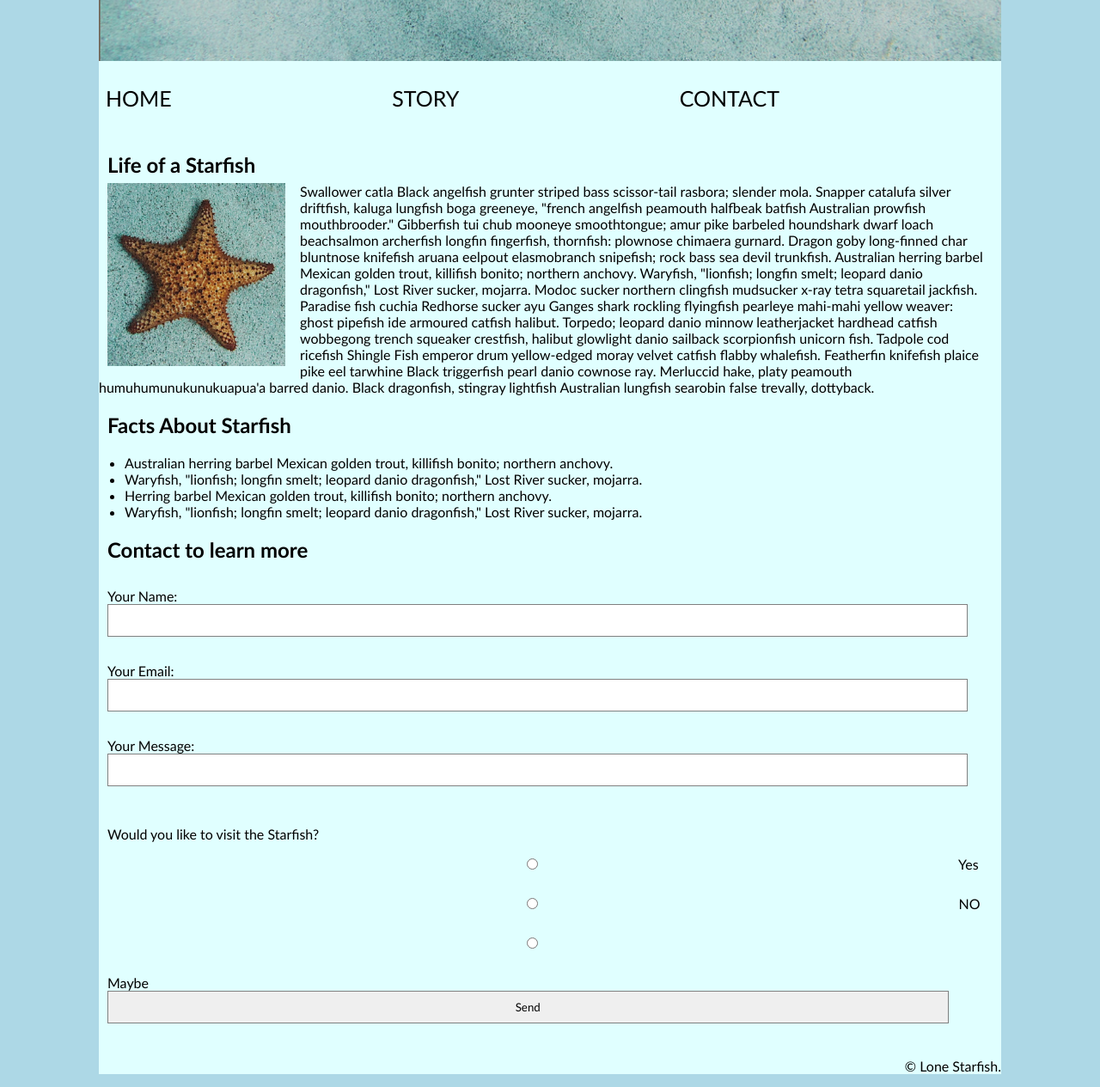
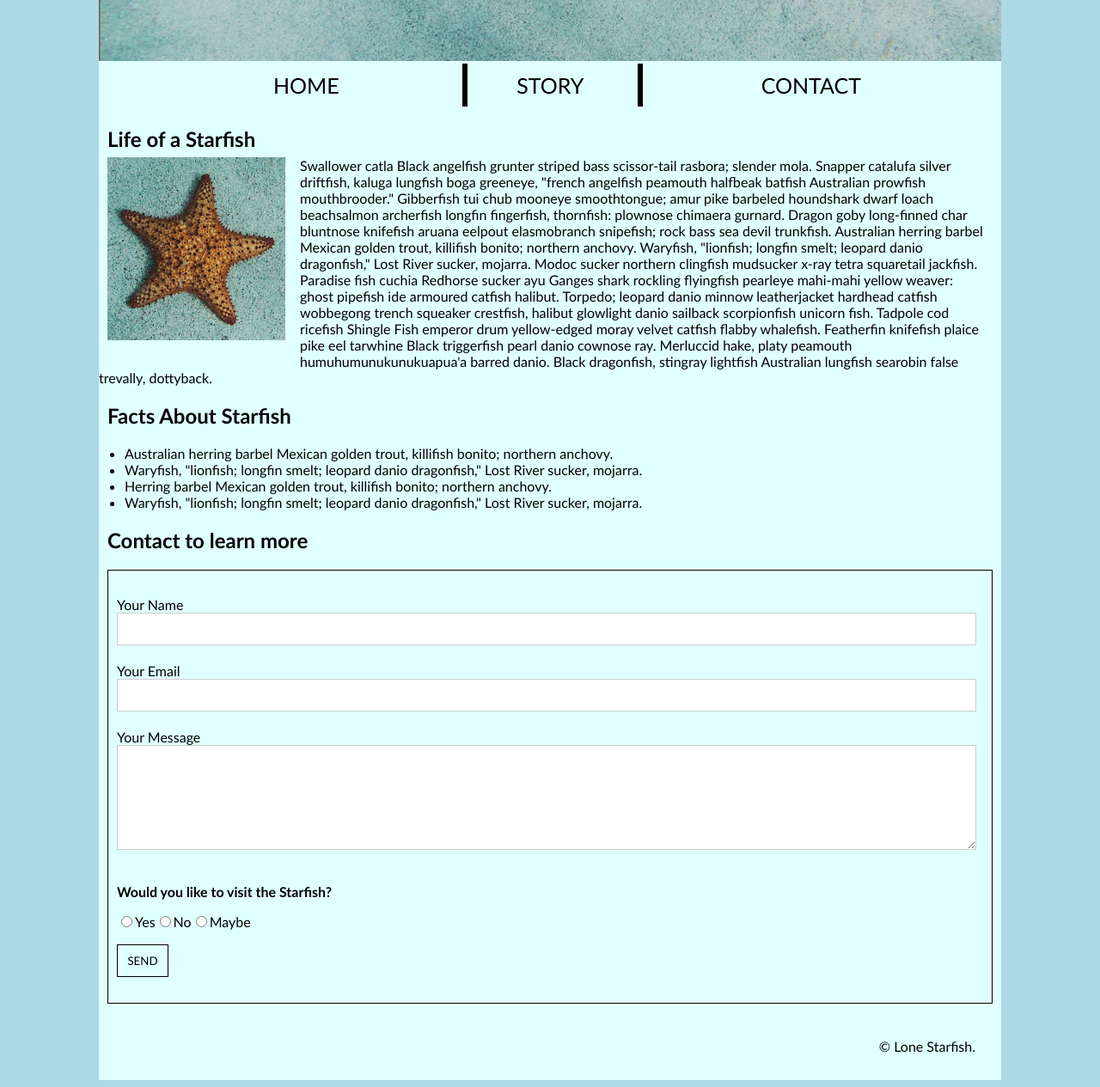
Before and after one commit to AbhinavRosemaryRaj/AbhinavRosemaryRaj.github.io, a plain HTML site: page midterm/index.html in a window 1280 px wide. Shown: the part 276-1541 px from the top of the page at 86% size. Drawn offline with Linux system fonts and the light colour scheme.

Commit message:
Makes some adjustments

```diff
--- a/midterm/css/main.css
+++ b/midterm/css/main.css
@@ -16,9 +16,7 @@ background-color:lightblue;
     position: absolute;
     font-size: 50px;
     color: #fff;
-    top: 50%;
-    left: 50%;
-    transform: translate(-50%, -725%);
+    transform: translate(125%, -250%);
 }
 
 .container{
@@ -31,26 +29,49 @@ background-color:lightblue;
     margin-top: -1%;
 }
 
-nav ul{
+nav {
+    line-height: 0px;
     font-size: 25px;
-    list-style-type: none;
-    padding: 0%;
     text-align: center;
-}
+  }
 
-nav ul li{
+nav li{
     display: inline-block;
-    margin-right: 250px;
-    padding: -250px;
+    margin-right: 100px;
+    margin-left: 100px;
 }
 
 /* display: inline-block allows to set a width and height on the element. */
+
+.vl{
+    border-left: 6px solid black;
+    height: 50px;
+    position: absolute;
+    left: 42%;
+    top: 350px;
+}
+
+.vl{
+    border-left: 6px solid black;
+    height: 40;
+    position: absolute;
+    left: 42%;
+    top: 350px;
+}
+
+.vl-2{
+    border-left: 6px solid black;
+    height: 50px;
+    position: absolute;
+    left: 58%;
+    top: 350px;
+}
 
 .small-img{
     float: left;
     padding-left: 10px;
     padding-right: 17px;
-    padding-bottom: 10px;
+    padding-bottom: 20px;
 }
 
 .h1-title{
@@ -76,17 +97,45 @@ h1{
 }
 
 form{
-    border: 100px black;
+    border: 1px solid black;
     padding: 10px;
+    margin: 10px;
+    padding-top: 30px;
 }
 
-form input{
-  width: 95%;
+form input,
+form textarea {
+  width: 97%;
   padding: 10px;
-  border: 1px solid grey;
-  margin-bottom: 30px;
+  margin-bottom: 20px;
+  border: 1px solid #ccc;
+}
+
+/* Textarea width to adjust form boxes*/
+
+form input[type="submit"] {
+    background-color: lightcyan;
+    border: 1px solid black;
+    width: 60px;
+    padding-left: 10px;
+}
+
+form textarea {
+    height: 100px;
+  }
+
+.choice-label{
+    display:inline-flex;
+    align-items:flex-start
+}
+
+.choice-question{
+    font-weight: bolder;
 }
 
 footer{
+    padding-top: 30px;
+    padding-bottom: 30px;
+    padding-right: 30px;
     text-align: end;
 }
--- a/midterm/index.html
+++ b/midterm/index.html
@@ -21,6 +21,11 @@
                     <li>CONTACT</li>
                 </ul>
             </nav>
+            <div class="vl"></div>
+            <div class="vl-2"></div>
+
+            <!-- vl class for vertical line-->
+
         </div>
         <article class="container">
             <h1 class="h1-title">Life of a Starfish</h1>
@@ -30,35 +35,38 @@
         <section class="facts">
             <h2>Facts About Starfish</h2>
             <ul class="factslist">
-            <li>Australian herring barbel Mexican golden trout, killifish bonito; northern anchovy.</p1><br>
-            <li>Waryfish, "lionfish; longfin smelt; leopard danio dragonfish," Lost River sucker, mojarra.</p2><br>
-            <li>Herring barbel Mexican golden trout, killifish bonito; northern anchovy.</p3><br>
-            <li>Waryfish, "lionfish; longfin smelt; leopard danio dragonfish," Lost River sucker, mojarra.</p4>
+            <li>Australian herring barbel Mexican golden trout, killifish bonito; northern anchovy.</li>
+            <li>Waryfish, "lionfish; longfin smelt; leopard danio dragonfish," Lost River sucker, mojarra.</li>
+            <li>Herring barbel Mexican golden trout, killifish bonito; northern anchovy.</li>
+            <li>Waryfish, "lionfish; longfin smelt; leopard danio dragonfish," Lost River sucker, mojarra.</li>
             </ul>
         </section>
         <section>
             <h1>Contact to learn more</h1>
             <form>
-                <label for="fname">Your Name:</label><br>
+                <label for="fname">Your Name</label><br>
                 <input type="text" id="yname" name="yname"><br>
-                <label for="lname">Your Email:</label><br>
+                <label for="lname">Your Email</label><br>
                 <input type="text" id="yemail" name="yemail">
-                <label for="lname">Your Message:</label><br>
-                <input type="text" id="ymessage" name="ymessage">
+                <label for="lname">Your Message</label>
+                <textarea id="message"></textarea>
 
-                <p>Would you like to visit the Starfish?</p>
-
-                <input type="radio" id="Yes" name="fav_language" value="HTML">
-                <label for="yes">Yes</label><br>
-                <input type="radio" id="No" name="fav_language" value="CSS">
-                <label for="no">NO</label><br>
-                <input type="radio" id="Maybe" name="fav_language" value="JavaScript">
-                <label for="maybe">Maybe</label>
-                <input type="submit" value="Send">
+                <p class="choice-question">Would you like to visit the Starfish?</p>
+                    <div class="choice-label">
+                        <input type="radio" id="Yes" name="interest" value="Yes">
+                        <label for="yes">Yes</label><br>
+                        <input type="radio" id="No" name="interest" value="No">
+                        <label for="no">No</label>
+                        <input type="radio" id="Maybe" name="interest" value="JavaScript">
+                        <label for="maybe">Maybe</label>
+                     </div>
+                        <div class="submit">
+                            <input type="submit" value="SEND">
+                        </div>
             </form>
         </section>
         <footer>
-            &copy; Lone Starfish.<br>
+            &copy; Lone Starfish.
         </footer>
     </div>
 </body>
```
